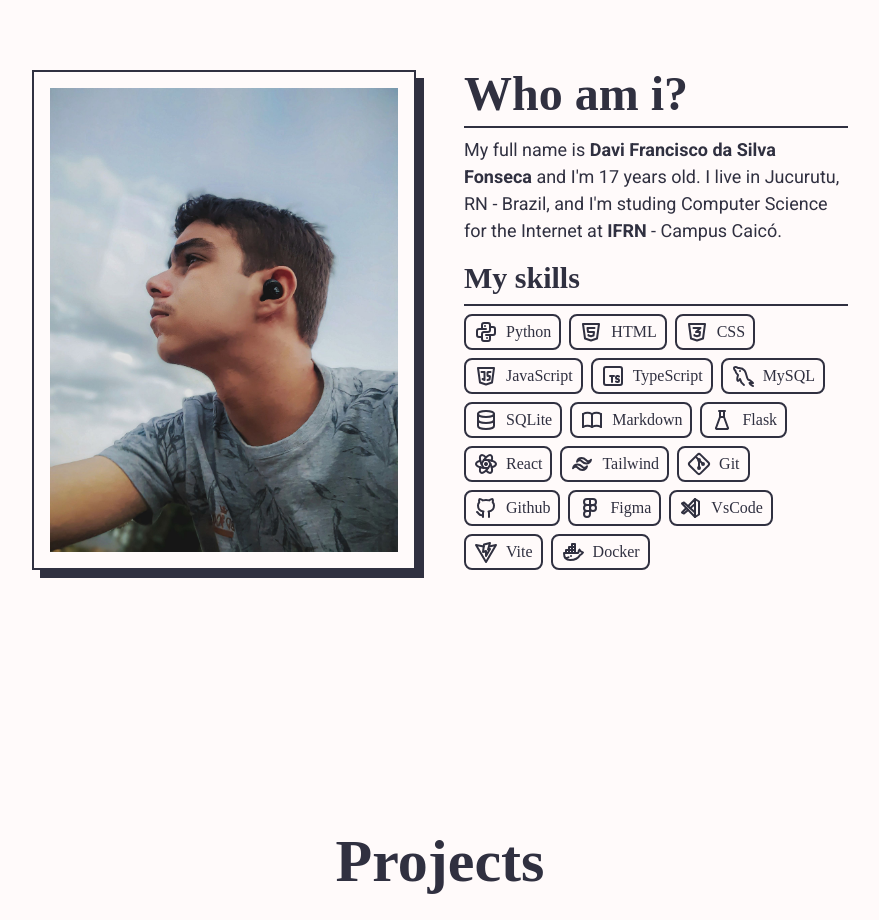
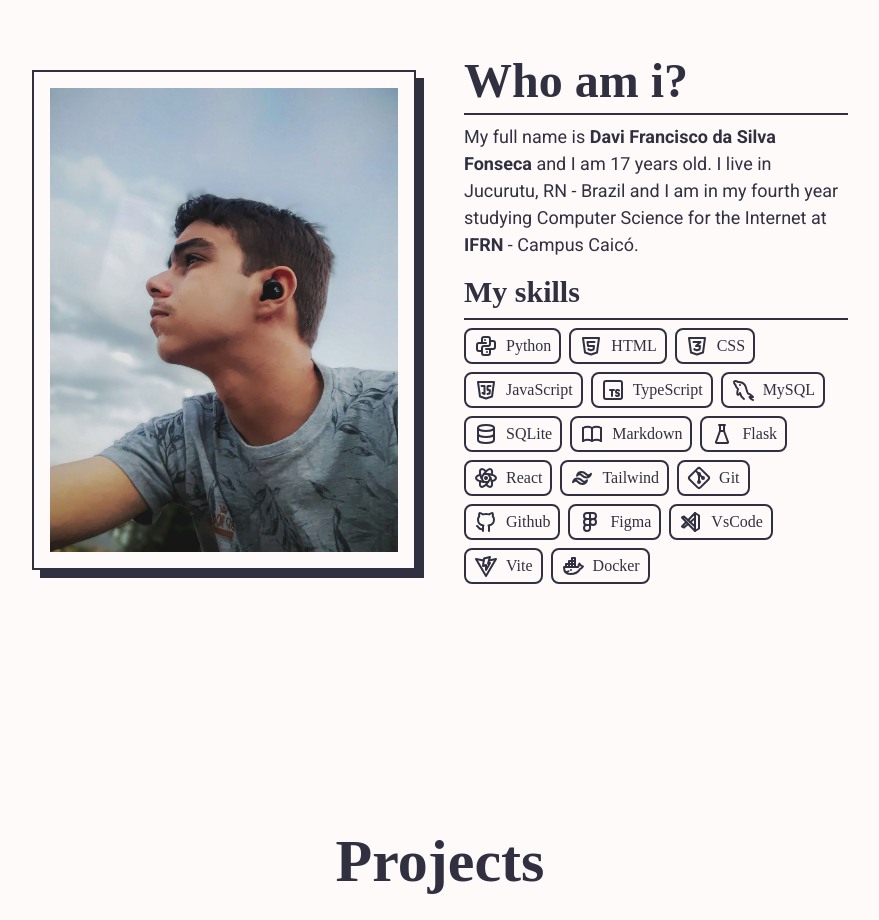
Before and after one commit to Davi-1903/Portfolio-TypeScript, a React (Vite) app: page / in a window 1280 px wide. Shown: the part 880-1800 px from the top of the page, without its empty margins (200-1079 px from the left). Built offline with nearby package versions, Linux system fonts and the light colour scheme; a web font is replaced by a local one.

Commit message:
feat: adicionar loading a alterar o mini resumo sobre mim

```diff
--- a/src/components/About/index.tsx
+++ b/src/components/About/index.tsx
@@ -60,9 +60,9 @@ export default function About() {
                 <h2 className='font-primary text-5xl font-bold'>Who am i?</h2>
                 <hr className='my-2 border border-black' />
                 <p className='font-secundary text-lg/normal'>
-                    My full name is <strong>Davi Francisco da Silva Fonseca</strong> and I'm 17 years old. I live in
-                    Jucurutu, RN - Brazil, and I'm studing Computer Science for the Internet at <strong>IFRN</strong> -
-                    Campus Caicó.
+                    My full name is <strong>Davi Francisco da Silva Fonseca</strong> and I am 17 years old. I live in
+                    Jucurutu, RN - Brazil and I am in my fourth year studying Computer Science for the Internet at{' '}
+                    <strong>IFRN</strong> - Campus Caicó.
                 </p>
                 <h3 className='mt-4 font-primary text-3xl font-bold'>My skills</h3>
                 <hr className='my-2 border border-black' />
--- /dev/null
+++ b/src/components/Loading/index.tsx
@@ -0,0 +1,7 @@
+export default function Loading() {
+    return (
+        <div className='grid min-h-screen place-items-center'>
+            <div className='aspect-square h-36 animate-spin rounded-full border-16 border-black border-b-transparent'></div>
+        </div>
+    );
+}
--- a/src/main.tsx
+++ b/src/main.tsx
@@ -1,10 +1,13 @@
-import { StrictMode } from 'react';
+import { StrictMode, Suspense } from 'react';
 import { createRoot } from 'react-dom/client';
+import Loading from './components/Loading/index.tsx';
 import App from './App.tsx';
 import './globals.css';
 
 createRoot(document.getElementById('root')!).render(
     <StrictMode>
-        <App />
+        <Suspense fallback={<Loading />}>
+            <App />
+        </Suspense>
     </StrictMode>,
 );
```
Also changed, not shown: src/components/Projects/projectsList.ts (renamed from src/components/Projects/projectsList.tsx), 1 other file (tests, documents, lock files or other folders).
